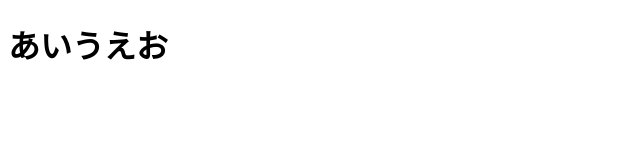
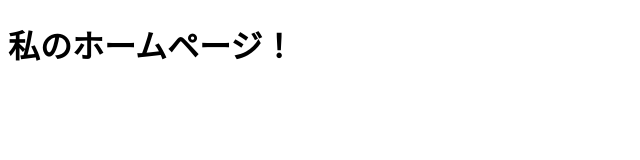
Before and after one commit to n-sawa0802/tutorial3, an Astro site: page / in a window 1280 px wide. Shown: the whole page, without its empty margins (0-640 px from the left). Built offline with nearby package versions, Linux system fonts and the light colour scheme; Astro itself is replaced by a stand-in of ours.

Commit message:
initial commit

```diff
--- a/src/pages/index.astro
+++ b/src/pages/index.astro
@@ -11,6 +11,6 @@
 		<title>Astro</title>
 	</head>
 	<body>
-		<h1>あいうえお</h1>
+		<h1>私のホームページ！</h1>
 	</body>
 </html>
```
